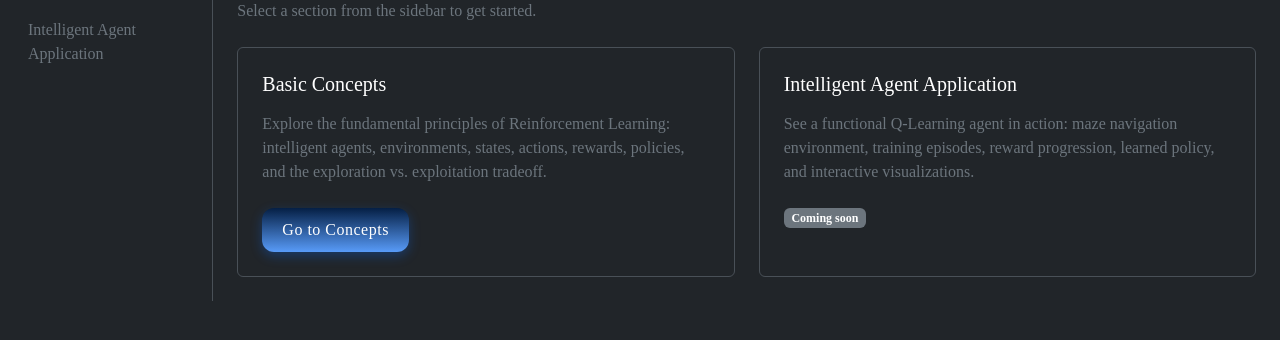
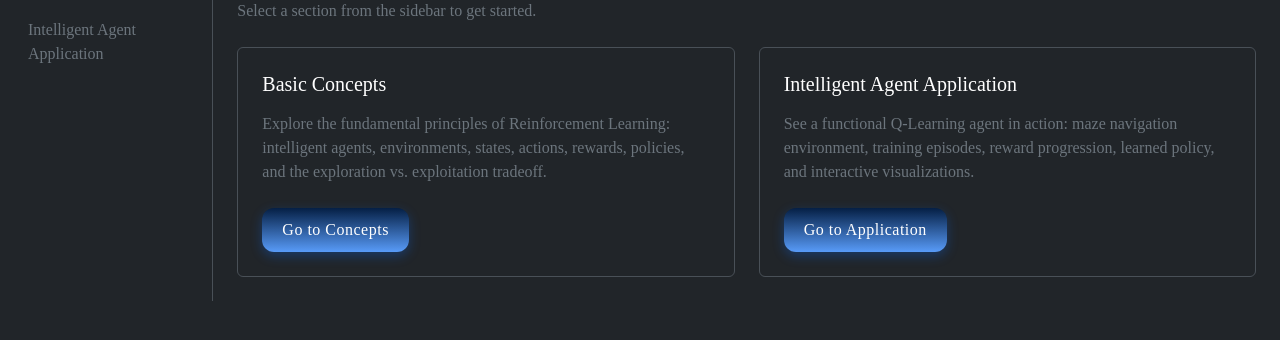
Before and after one commit to Kentoriano/Nodex_Machine_Learning, a Flask app: page /RL in a window 1280 px wide. Shown: the part 226-566 px from the top of the page. Run offline with Flask 3, Linux system fonts and the light colour scheme; parts of the project's set-up code (start-up, migrations or seed data) failed here and were passed over.

Commit message:
link correction

```diff
--- a/templates/RL.html
+++ b/templates/RL.html
@@ -42,7 +42,7 @@
 
             <nav class="col-md-2 border-end py-4 d-flex flex-column gap-2">
                 <a href="{{ url_for('rl_concepts') }}" class="nav-link link-body-emphasis px-3 py-2 rounded">Basic Concepts</a>
-                <a href="#" class="nav-link link-body-emphasis px-3 py-2 rounded text-secondary">Intelligent Agent Application</a>
+                <a href="rl_agent" class="nav-link link-body-emphasis px-3 py-2 rounded text-secondary">Intelligent Agent Application</a>
             </nav>
 
             <main class="col-md-10 py-4 px-4">
@@ -69,7 +69,7 @@
                                 training episodes, reward progression, learned policy, and
                                 interactive visualizations.
                             </p>
-                            <span class="badge bg-secondary mt-2">Coming soon</span>
+                            <a href="{{ url_for('rl_agent') }}" class="btn btn-custom mt-2">Go to Application</a>
                         </div>
                     </div>
                 </div>
```
